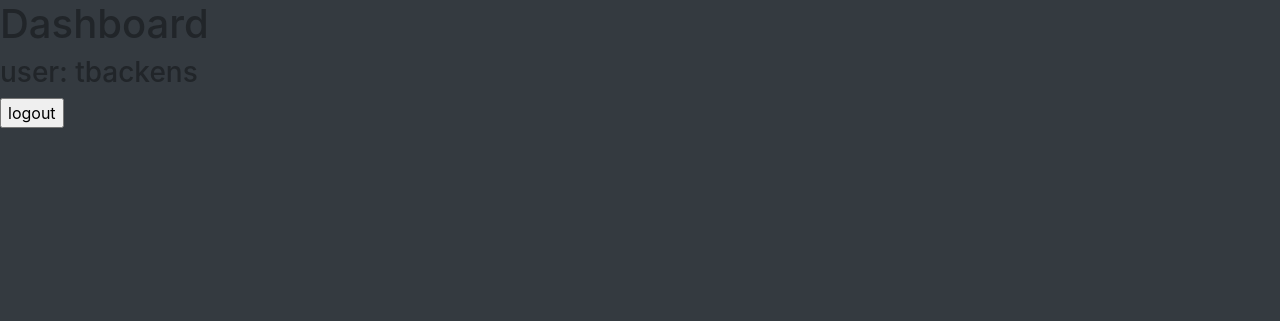
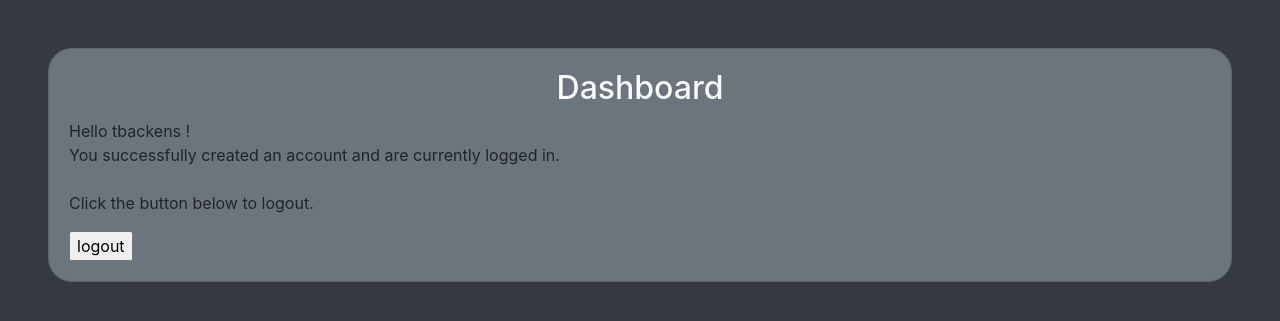
Before and after one commit to tbackens/flask-login-app, a Flask app: a page that uses templates/dashboard.html in a window 1280 px wide. Shown: the top 321 px of the page. Run offline with Flask 3, Linux system fonts and the light colour scheme; a user stored in the database is signed in.

Commit message:
added bootstrap to dashboard

```diff
--- a/templates/dashboard.html
+++ b/templates/dashboard.html
@@ -1,9 +1,17 @@
 {% extends "base.html" %}
 
 {% block content %}
-<h1>Dashboard</h1>
-<h3>user: {{ current_user.username }}</h3>
-<form method="post">
-    <input type="submit" value="logout" name="Logout"/>
-</form>
+<div class="card m-5 bg-secondary" style="border-radius: 1.5rem;">
+    <div class="card-body">
+        <h2 class="card-title text-light text-center">Dashboard</h2>
+        <p class="card-text">Hello {{ current_user.username }} ! <br>
+            You successfully created an account and are currently logged in. <br>
+            <br>
+            Click the button below to logout.
+        </p>
+        <form method="post">
+            <input type="submit" value="logout" name="Logout"/>
+        </form>
+    </div>
+</div>
 {% endblock %}
```
